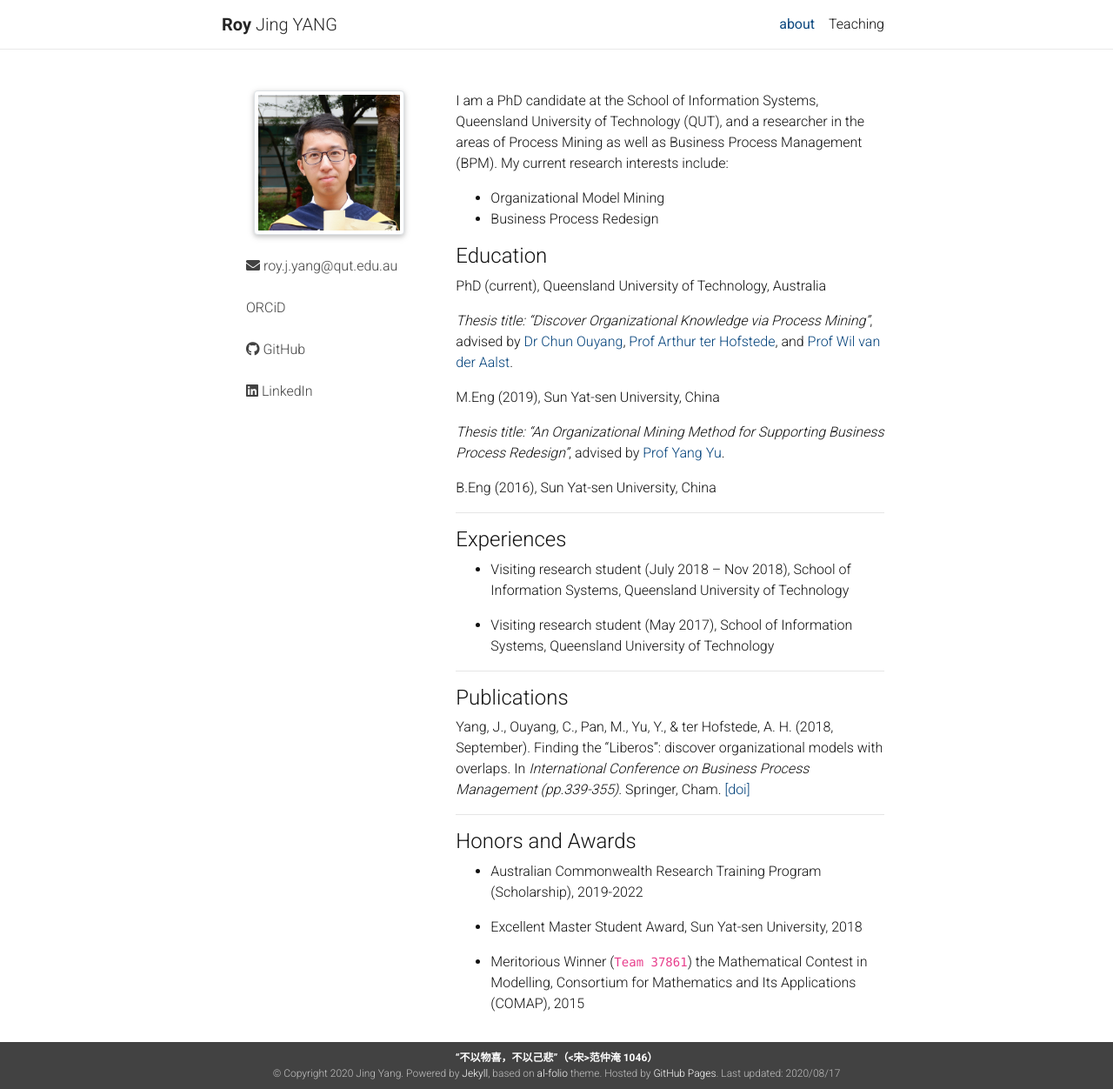
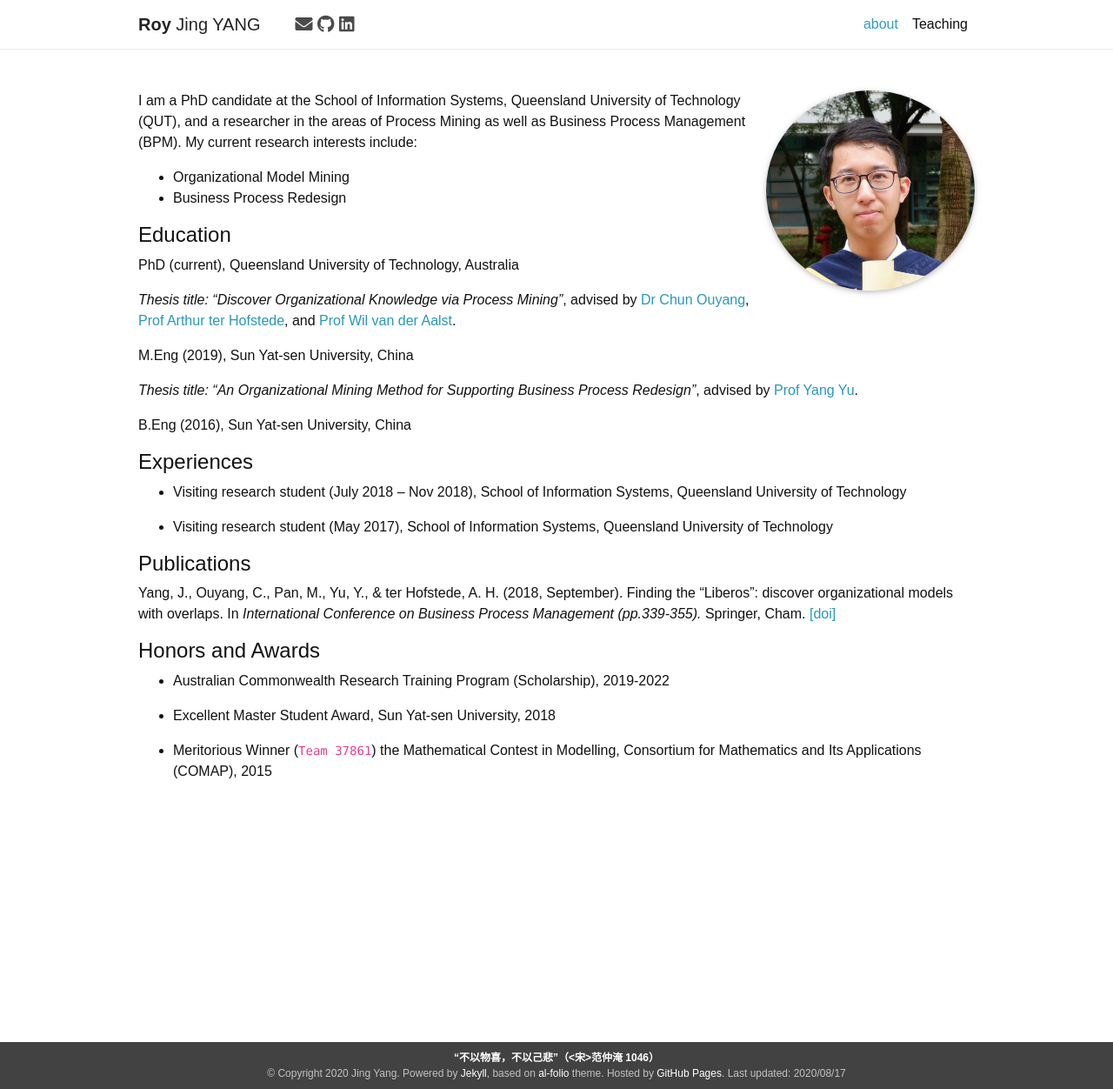
Before and after one commit to roy-jingyang/roy-jingyang.github.io, a Jekyll site: the page built from _pages/about.md, in a window 1280 px wide and 1252 px high. Shown: the whole window at 87% size. Built offline with Jekyll 4.4.1, drawn with Linux system fonts in a browser that asks for light colours; nearby versions of some CDN libraries; a style sheet for code colours, icons or effects is not loaded.

Commit message:
renew style variables

```diff
--- a/_includes/header.html
+++ b/_includes/header.html
@@ -16,9 +16,11 @@
       </a>
       <!-- Social Icons -->
       {% if site.show_social_icons %}
-        <div class="row ml-1 ml-sm-0
+        <div class="row ml-1 ml-sm-0 d-block">
+          <!--
           {% if page.title == 'about' %}d-block d-sm-block d-md-none
           {% else %}d-block{% endif %}">
+          -->
           {% include social.html %}
         </div>
       {% endif %}
--- a/_layouts/about.html
+++ b/_layouts/about.html
@@ -17,17 +17,19 @@ layout: default
 
   <article>
     <div class="row">
-      <div class="col-md-8">
+      <div class="col-12">
+        {% if page.profile.image %}
+          <img class="z-depth-1 rounded-circle w-25 float-right ml-2
+            d-none d-md-block"
+            src="{{ page.profile.image | prepend: '/assets/img/' | relative_url }}">
+        {% endif %}
         {{ content }}
       </div>
 
+      <!--
       {% if page.profile %}
       <div class="profile col-md-4 d-none d-md-block
         {% if page.profile.align == 'left' %}order-first{% endif %}">
-        {% if page.profile.image %}
-          <img class="img-thumbnail z-depth-1 rounded d-block mx-auto w-75"
-            src="{{ page.profile.image | prepend: '/assets/img/' | relative_url }}">
-        {% endif %}
         <div class="contact mb-4">
           {% if page.social %}
             {% assign show_label = true %}
@@ -37,6 +39,7 @@ layout: default
       </div>
       {% endif %}
     </div>
+  -->
 
     {% if page.news %}
       {% include news.html %}
--- a/_pages/about.md
+++ b/_pages/about.md
@@ -5,7 +5,7 @@ permalink: /
 description:
 
 profile:
-  align: left
+  align: right
   image: avatar.jpg
   address:
     School of Information Systems,
@@ -23,7 +23,6 @@ current research interests include:
 
 - Organizational Model Mining
 - Business Process Redesign
-
 
 #### Education
 
@@ -44,7 +43,6 @@ M.Eng (2019), Sun Yat-sen University, China
 
 B.Eng (2016), Sun Yat-sen University, China
 
-***
 #### Experiences
 
 - Visiting research student (July 2018 -- Nov 2018),
@@ -53,7 +51,6 @@ School of Information Systems, Queensland University of Technology
 - Visiting research student (May 2017),
 School of Information Systems, Queensland University of Technology
 
-***
 #### Publications
 
 Yang, J., Ouyang, C., Pan, M., Yu, Y., & ter Hofstede, A. H.
@@ -63,7 +60,6 @@ Yang, J., Ouyang, C., Pan, M., Yu, Y., & ter Hofstede, A. H.
   Springer, Cham.
   [[doi]](https://doi.org/10.1007/978-3-319-98648-7_20)
 
-***
 #### Honors and Awards
 
 - Australian Commonwealth Research Training Program (Scholarship),
--- a/_sass/_base.scss
+++ b/_sass/_base.scss
@@ -4,9 +4,8 @@
 
 // Typography
 
-article {
-  padding-left: 0.5rem;
-  padding-right: 0.5rem;
+body {
+  font-family: Arial, Helvetica, sans-serif; // web-safe fonts first
 }
 
 a, table.table a {
@@ -41,11 +40,9 @@ a, table.table a {
 
 .profile {
     .contact {
-      font-size: 0.75rem;
-      margin-top: 0.75rem;
+      margin-top: 1rem;
     }
     .contact-icon {
-      font-size: 1rem;
       a {
         color: $grey-color-dark;
         &:hover {
--- a/_sass/_variables.scss
+++ b/_sass/_variables.scss
@@ -5,7 +5,7 @@
 
 // Dimensions
 
-$max-content-width: 800px;
+$max-content-width: 992px;
 
 // Colors
 $red-color:           #FF3636 !default;
@@ -30,7 +30,7 @@ $grey-color-light:    lighten($grey-color, 40%);
 $grey-color-dark:     darken($grey-color, 25%);
 
 /* Set theme colors *************************/
-$theme-color:         $blue-color-pms541;
+$theme-color:         $cyan-color;
 
-$link-color:          $theme-color;
+$link-color:          $blue-color-dark;
 $text-color:          #111 !default;
```
